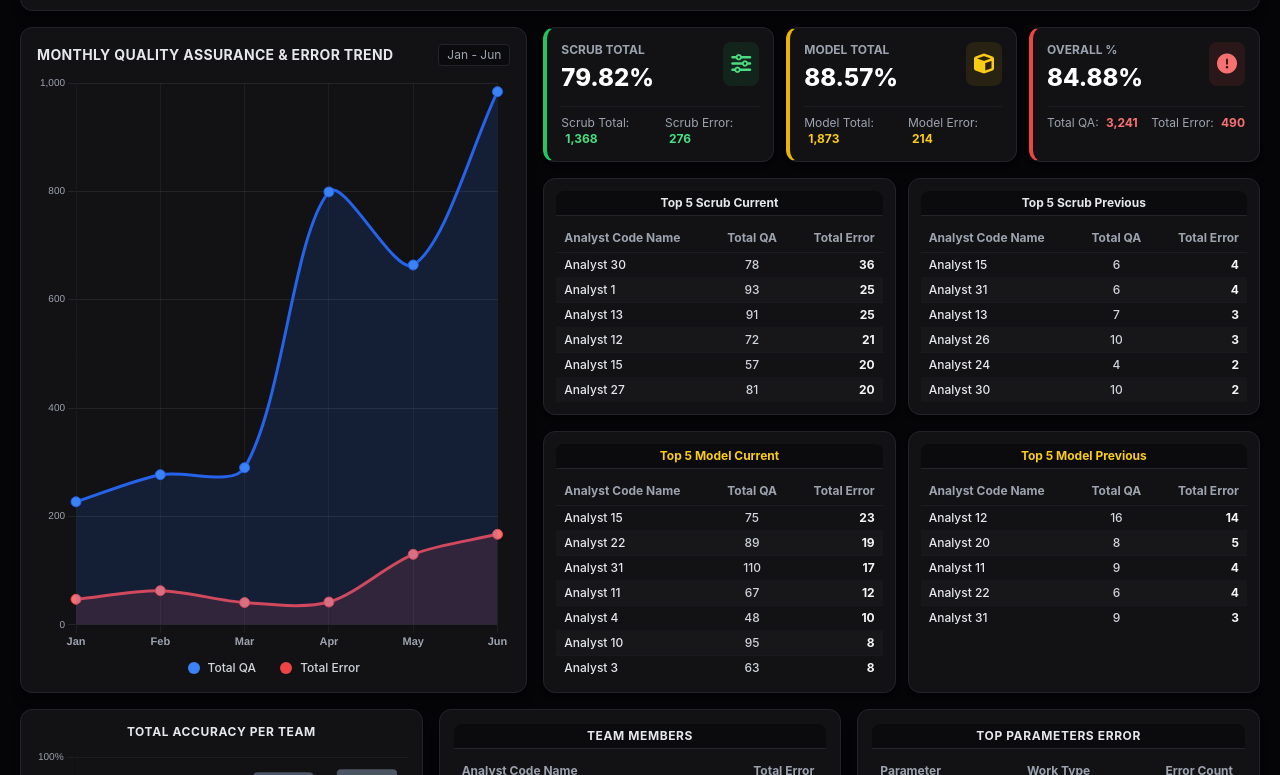
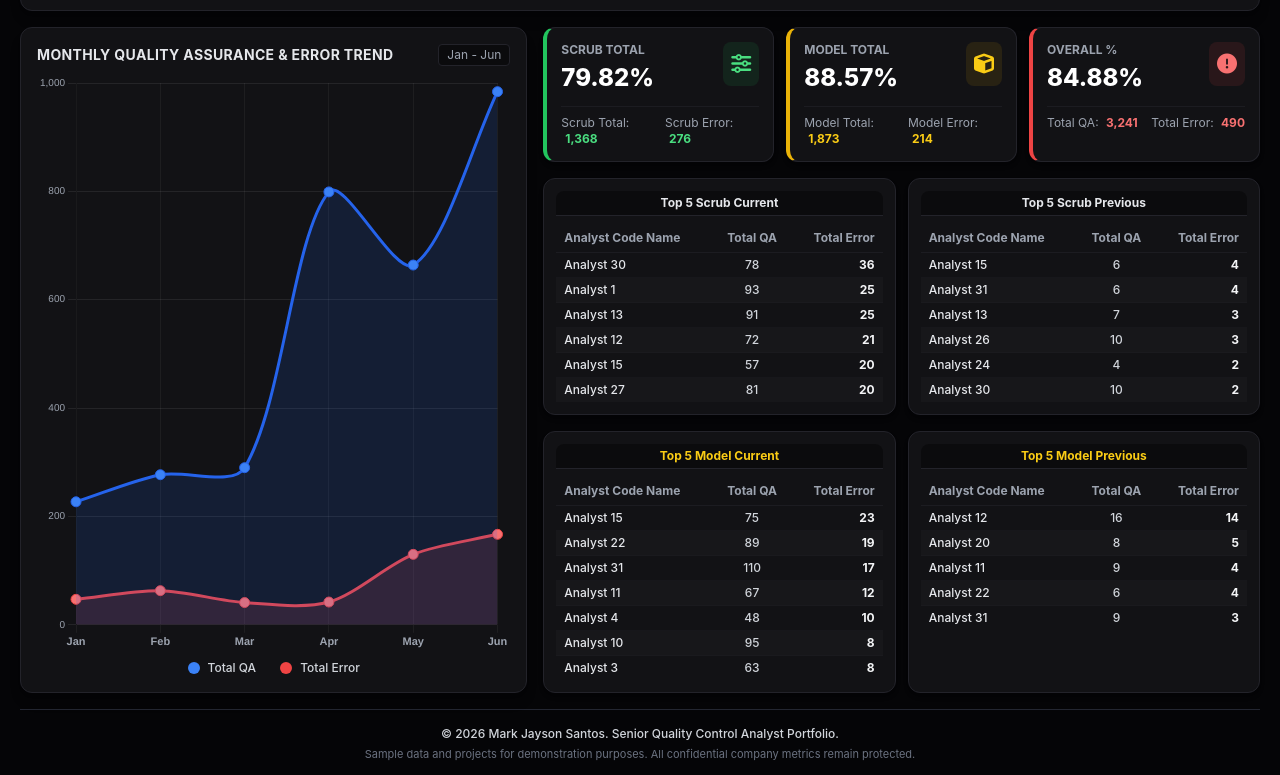
Before and after one commit to kramping28/portfolio, a plain HTML site: page project-highlights/Quality Control Dashboard 2025.html in a window 1280 px wide. Shown: the part 160-935 px from the top of the page. Drawn offline with nearby package versions, Linux system fonts and the light colour scheme.

Commit message:
Add footer to Quality Control Dashboard
Added a footer with copyright and confidentiality notice.

```diff
--- a/project-highlights/Quality Control Dashboard 2025.html
+++ b/project-highlights/Quality Control Dashboard 2025.html
@@ -329,6 +329,16 @@
 
             </div>
         </div>
+
+    <!-- MANDATORY FOOTER -->
+    <footer class="mt-6 pt-4 border-t border-[#232631] text-center text-xs text-gray-400 space-y-1">
+        <p class="font-medium text-gray-300">
+            &copy; 2026 Mark Jayson Santos. Senior Quality Control Analyst Portfolio.
+        </p>
+        <p class="text-[11px] text-gray-500">
+            Sample data and projects for demonstration purposes. All confidential company metrics remain protected.
+        </p>
+    </footer>
 
         <!-- LOWER SECTION: Accuracy Chart, Weekly Chart, Team Members Table, Top Parameters Error -->
         <div class="grid grid-cols-1 lg:grid-cols-12 gap-4">
```
